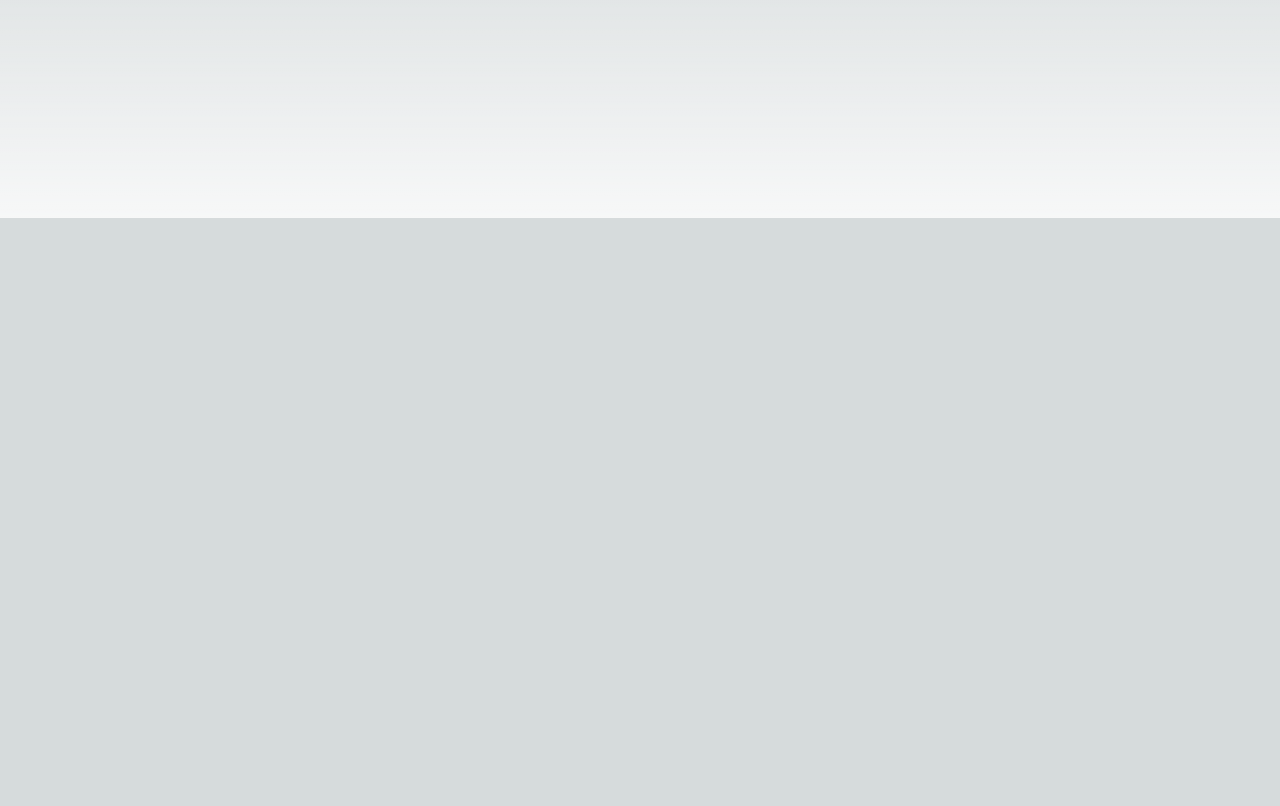
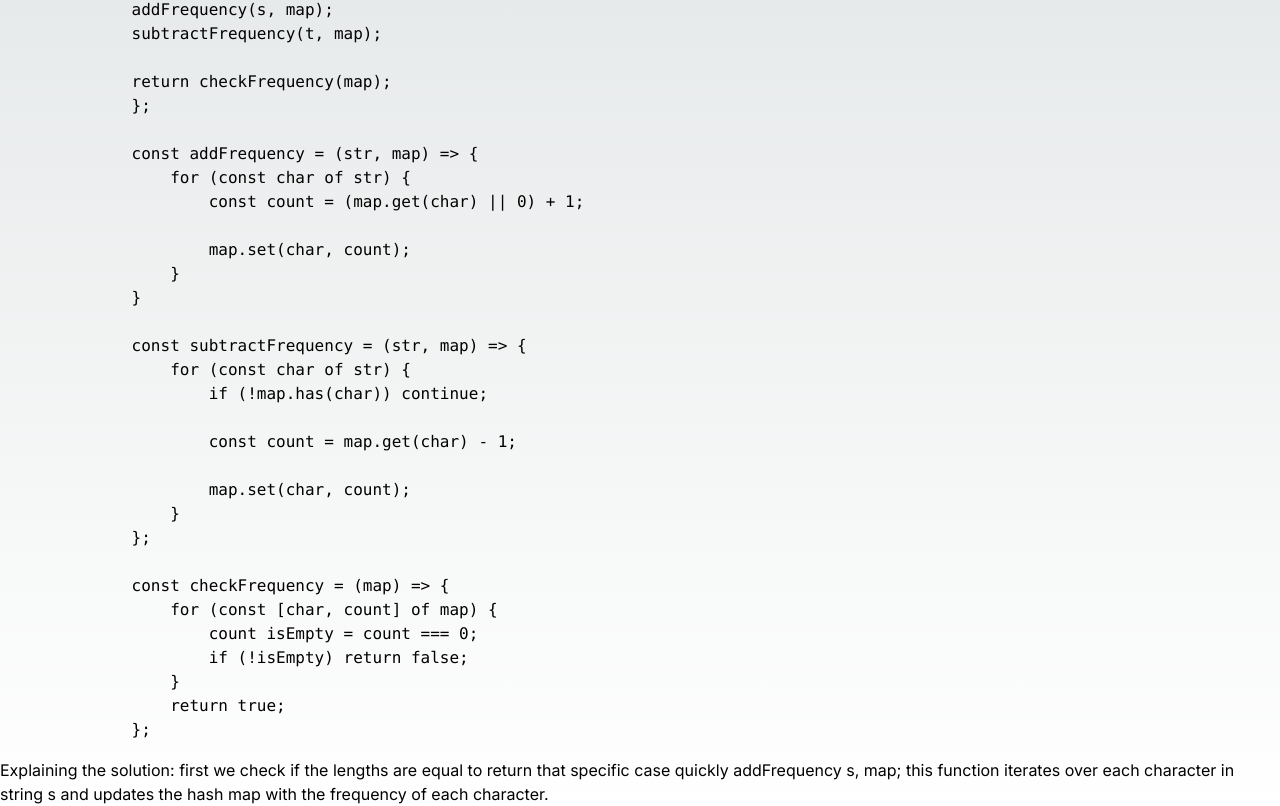
Before and after one commit to davidbeshensky/NextJSTailwindPlayground, a Next.js app: page /LeetCodeHistory/Arrays in a window 1280 px wide. Shown: the part 582-1388 px from the top of the page. Before the commit the page ends 800 px from the top, so only its background shows below. Built offline with nearby package versions, Linux system fonts and the light colour scheme.

Commit message:
adding some notes

```diff
--- a/app/LeetCodeHistory/Arrays/page.tsx
+++ b/app/LeetCodeHistory/Arrays/page.tsx
@@ -32,6 +32,53 @@ const LeetCodeProblem = () => {
         or you can manually add using myset.add()
       </p>
     </div>
+    <div>
+        <h1>understanding hash maps</h1>
+        <pre className="p-4">
+        <code>
+          {`function isAnagram(s,t,map = new Map()) {
+            const isEqual = s.length === t.length;
+            if (isEqual) return false;
+
+            addFrequency(s, map);
+            subtractFrequency(t, map);
+
+            return checkFrequency(map);
+            };
+
+            const addFrequency = (str, map) => {
+                for (const char of str) {
+                    const count = (map.get(char) || 0) + 1;
+
+                    map.set(char, count);
+                }
+            }
+
+            const subtractFrequency = (str, map) => {
+                for (const char of str) {
+                    if (!map.has(char)) continue;
+
+                    const count = map.get(char) - 1;
+
+                    map.set(char, count);
+                }
+            };
+
+            const checkFrequency = (map) => {
+                for (const [char, count] of map) {
+                    count isEmpty = count === 0;
+                    if (!isEmpty) return false;
+                }
+                return true;
+            };`}
+        </code>
+      </pre>
+    <div>
+    Explaining the solution: first we check if the lengths are equal to return that specific case quickly
+    addFrequency s, map; this function iterates over each character in string s and updates the hash map with the frequency of each character.
+    </div>
+    </div>
+
     </div>
   );
 };
```
